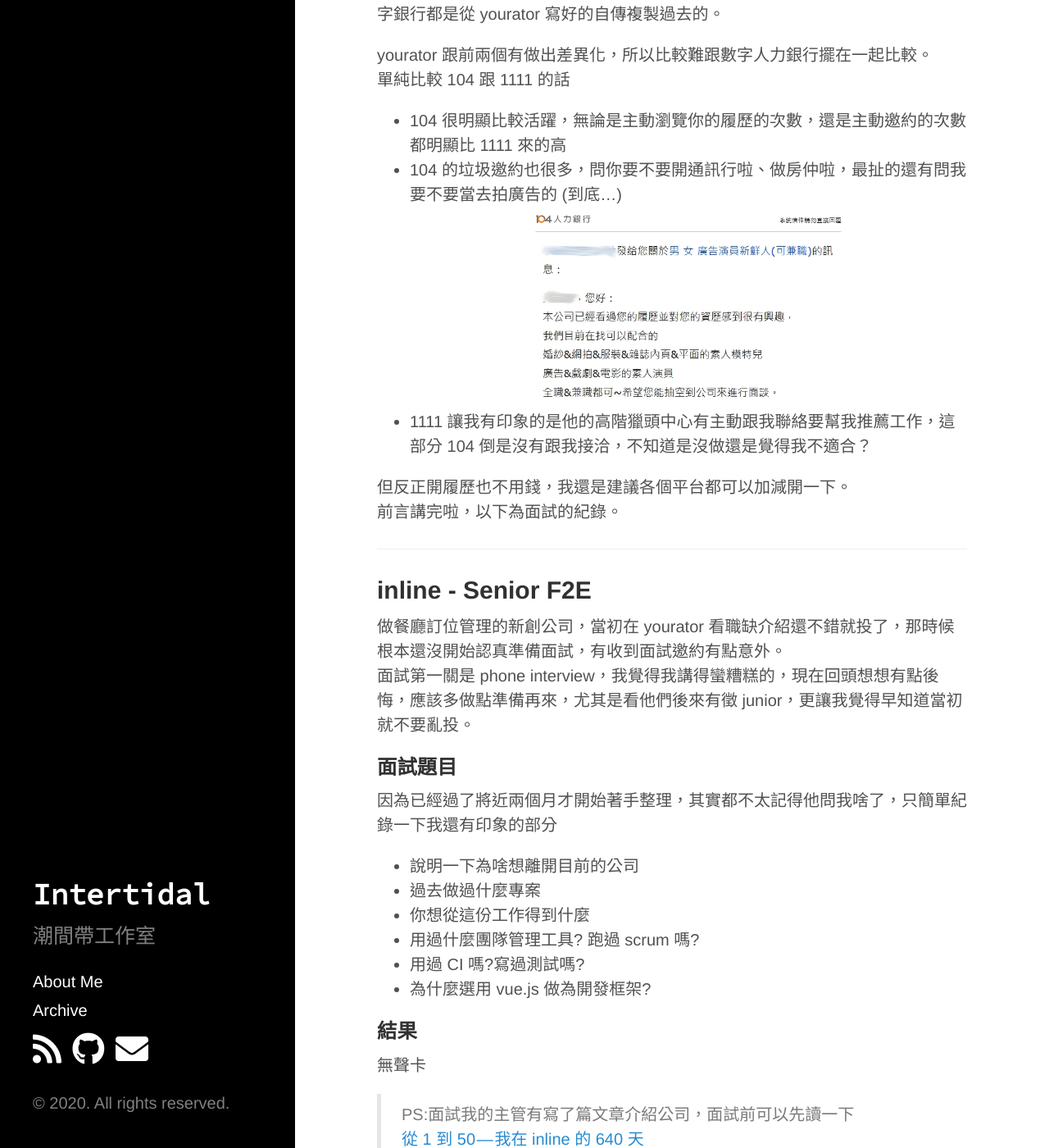
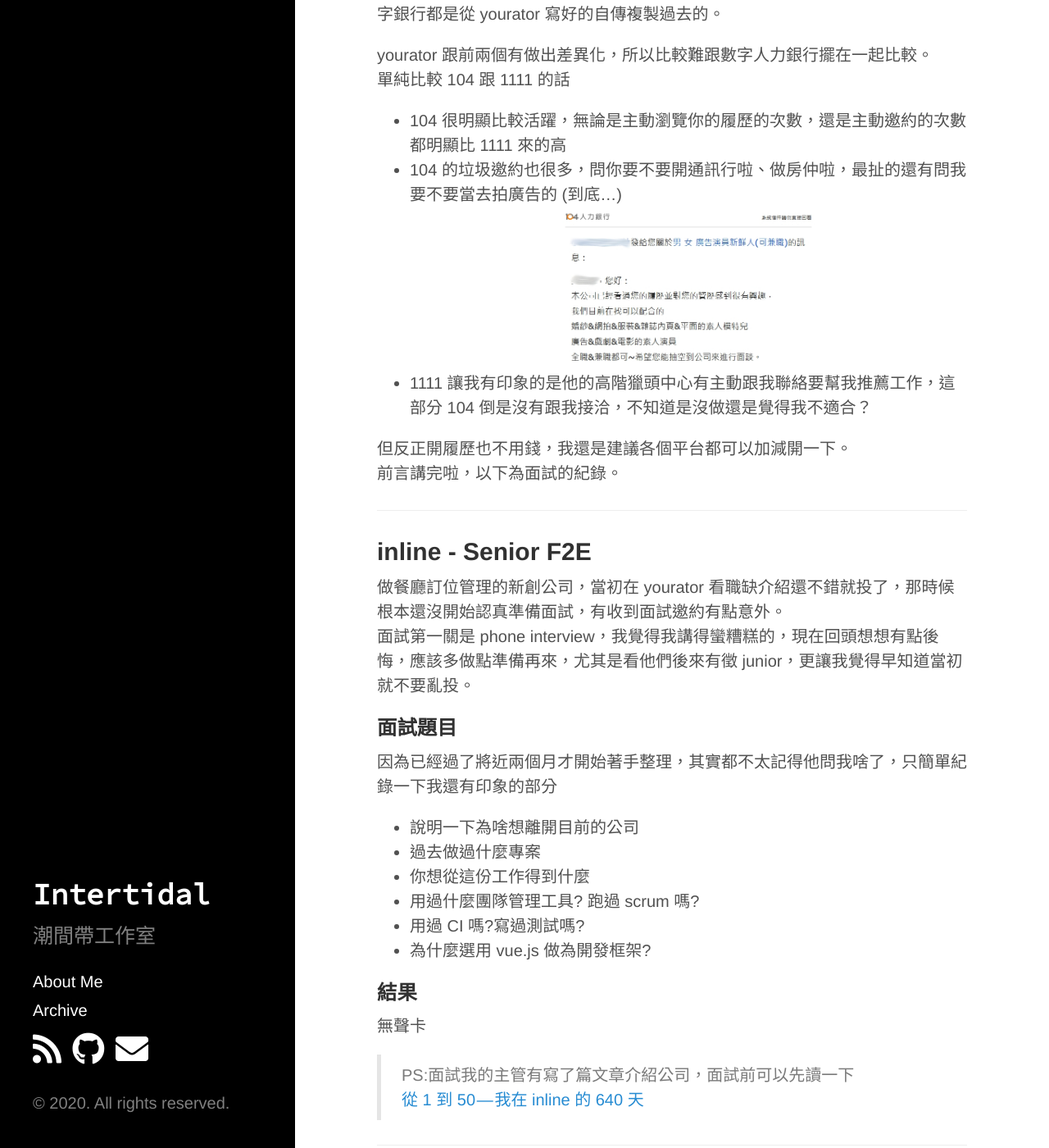
Before and after one commit to protobb/Blog01, a Jekyll site: the page built from _posts/2019-04-30-interview-note.md, in a window 1280 px wide and 1400 px high, scrolled down 723 px. Shown: the whole window at 82% size. Built offline with Jekyll 4.4.1, drawn with Linux system fonts in a browser that asks for light colours; nearby versions of some CDN libraries; comment, search, counter and statistics services are not loaded.

Commit message:
no message

```diff
--- a/_sass/tars.scss
+++ b/_sass/tars.scss
@@ -1,9 +1,9 @@
 img{
-    max-height: 480px;
+    max-height: 200px;
 }
 
 .meme{
-    max-width: 400px;
+    max-width: 800px;
     margin: 0 auto;
 }
 
```
